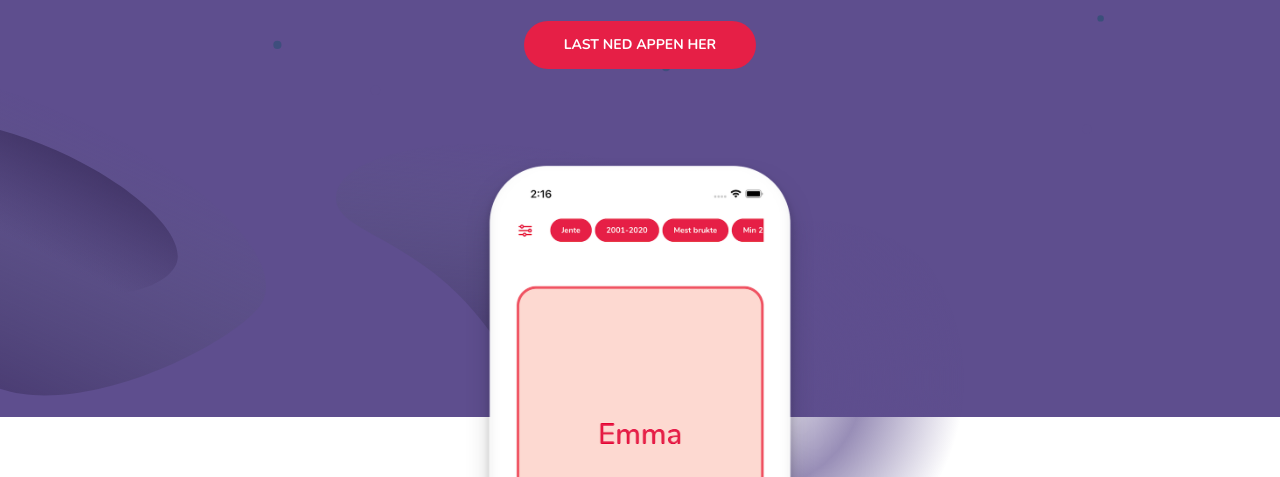
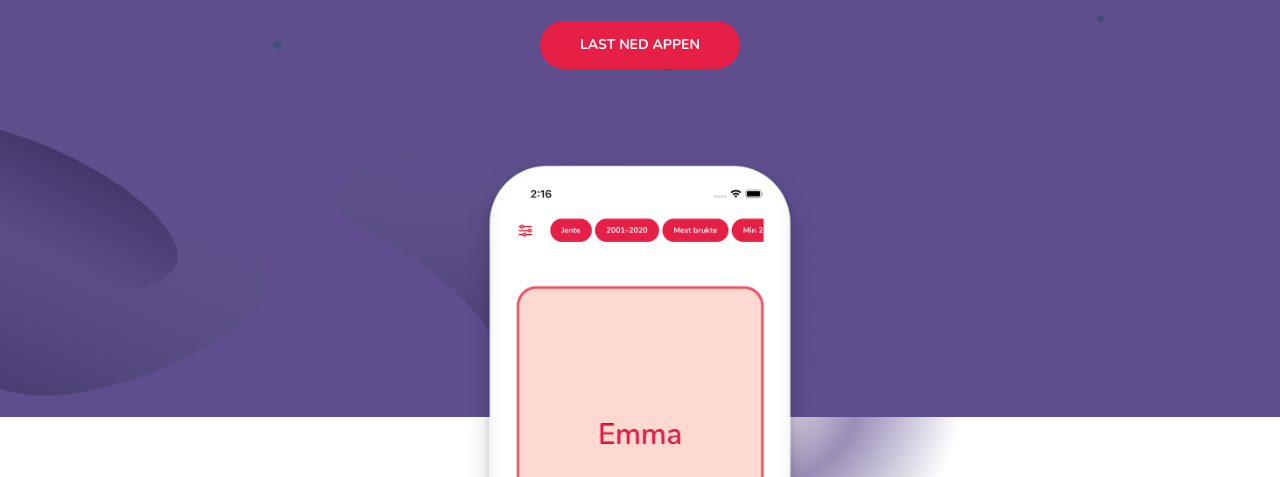
Before and after one commit to stenersenberg/stenersenberg.github.io, a website: page index.html in a window 1280 px wide. Shown: the part 323-800 px from the top of the page. Drawn offline with nearby package versions, Linux system fonts and the light colour scheme.

Commit message:
Text change

```diff
--- a/index.html
+++ b/index.html
@@ -42,7 +42,7 @@
 	                        <h1 class="hero-title mt-0">Finn Barnenavn</h1>
 	                        <p class="hero-paragraph">Leter du etter det perfekte barnenavnet? I Finn Barnenavn appen kan du enkelt sveipe deg gjennom tusenvis av navn og få personlige navneforslag.</p>
 	                        <div class="hero-cta">
-								<a class="button button-primary button-wide-mobile" href="https://onelink.to/finnbarnenavn?fbclid=IwAR39QS2kzRAg4r58YUEI0BsGS33N8PotdK5cppyK6d4ygtuMOcAuoGomWkc">Last ned appen her</a>
+								<a class="button button-primary button-wide-mobile" href="https://onelink.to/finnbarnenavn?fbclid=IwAR39QS2kzRAg4r58YUEI0BsGS33N8PotdK5cppyK6d4ygtuMOcAuoGomWkc">Last ned appen</a>
 								<button id="sharebutton" onclick="(function(){
 										navigator.share({
 										title: 'Finn Barnenavn',
@@ -145,7 +145,7 @@
 							<div class="cta-header text-center">
 								<h2 class="section-title mt-0">Ikke gå glipp av fine barnenavn</h2>
 								<div class="cta-cta">
-									<a class="button button-primary button-wide-mobile" href="https://onelink.to/finnbarnenavn?fbclid=IwAR39QS2kzRAg4r58YUEI0BsGS33N8PotdK5cppyK6d4ygtuMOcAuoGomWkc">Last ned appen her</a>
+									<a class="button button-primary button-wide-mobile" href="https://onelink.to/finnbarnenavn?fbclid=IwAR39QS2kzRAg4r58YUEI0BsGS33N8PotdK5cppyK6d4ygtuMOcAuoGomWkc">Last ned appen</a>
 									<button id="sharebutton2" onclick="(function(){
 										navigator.share({
 										title: 'Finn Barnenavn',
```
